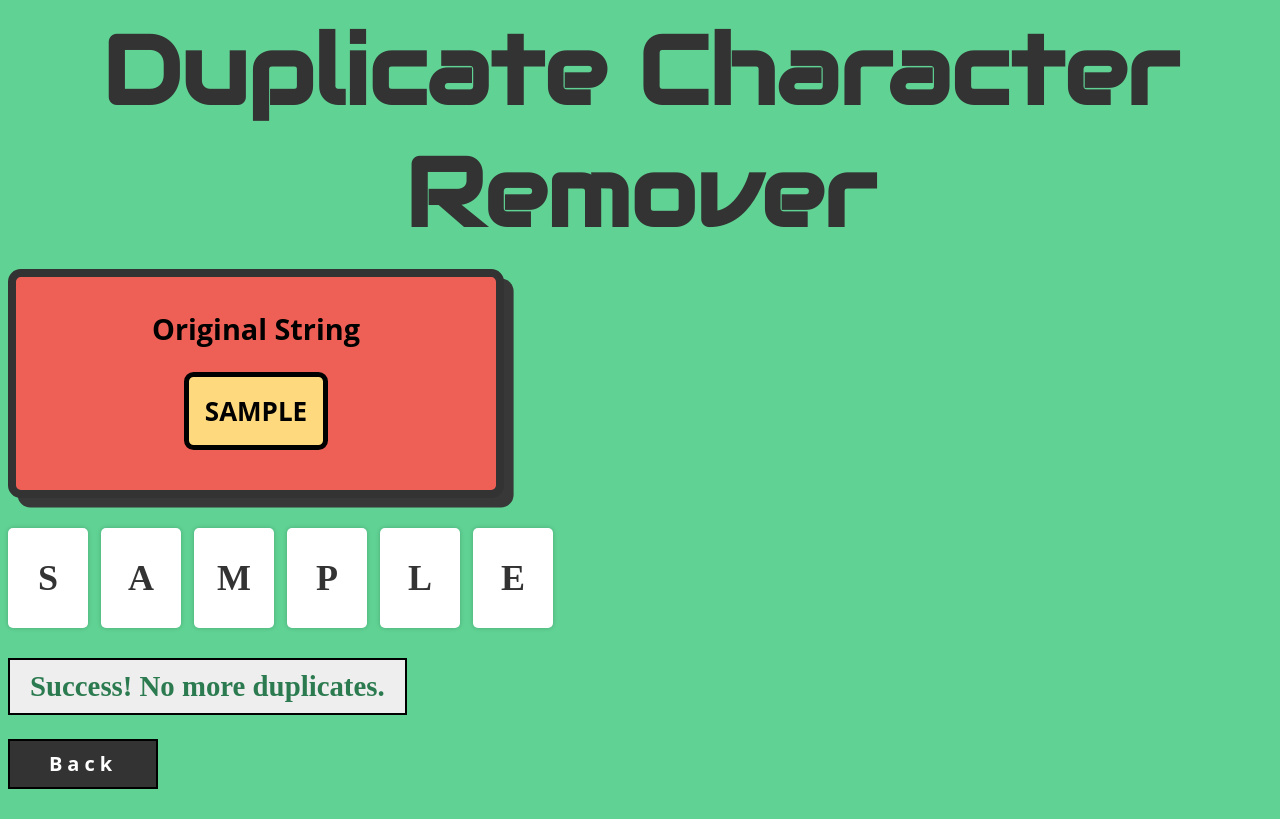
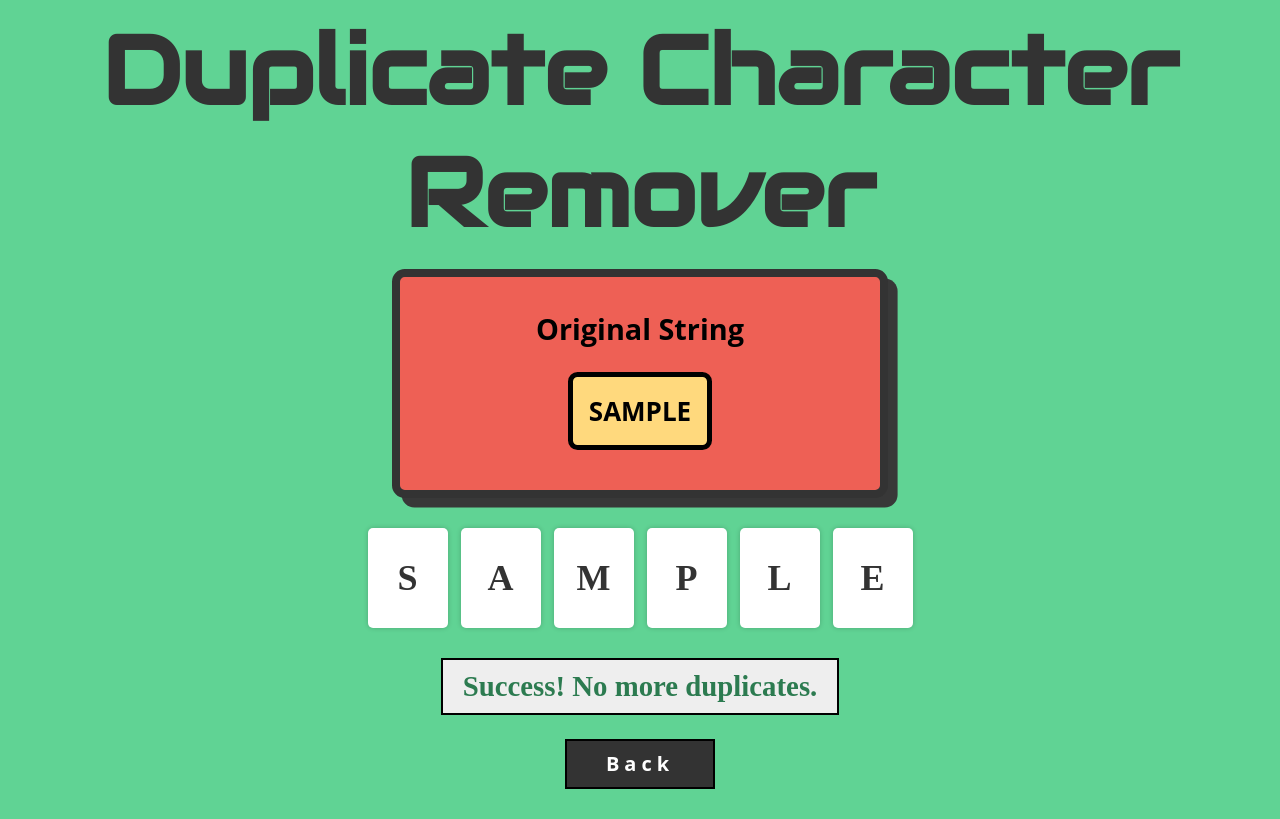
Before and after one commit to JasonDsouza212/Duplicate_character_remover, a React (Create React App) app: page / in a window 1280 px wide. Both pictures are taken after typing "Sample" into the empty fields and a click on the button "Submit". Built offline with nearby package versions, Linux system fonts and the light colour scheme.

Commit message:
new UI and alignment

```diff
--- a/src/App.js
+++ b/src/App.js
@@ -7,6 +7,7 @@ function App() {
   const [resultString, setResultString] = useState('');
   const [originalString, setOriginalString] = useState('');
 
+// To submit the input and save
 const handleSubmit = (event) => {
   event.preventDefault();
   if (inputValue.trim() === '') {
@@ -18,10 +19,12 @@ const handleSubmit = (event) => {
   }
 };
 
+// To save the input value in inputValue
 const handleInputChange = (event) => {
   setInputValue(event.target.value);
 };
 
+// This function deletes the same character,
 const handleDeleteChar = (charToDelete,index) => {
   console.log(index+" this is the index")
       let ans="";
@@ -35,6 +38,7 @@ const handleDeleteChar = (charToDelete,index) => {
   setStringToEdit(ans);
 };
 
+// The card is designed here
 const renderString = (stringToRender) => {
   stringToRender = stringToRender.replace(/\s+/g, ' ').trim()
   const charCounts = {};
@@ -80,6 +84,7 @@ const renderString = (stringToRender) => {
   );
 };
 
+// sets all values to empty
   const handleGoBack = () => {
     setStringToEdit('');
     setResultString('');
@@ -89,8 +94,9 @@ const renderString = (stringToRender) => {
   return (
     <div className="app">
       {stringToEdit ? (
+        <div>
+          <h1 class="large rise">Duplicate Character Remover</h1>
           <div className='middle'>
-          <h1 class="large rise">Duplicate Character Remover</h1>
             <article class="cta">
               <div class="cta__text-column">
                 <h2>Original String </h2>
@@ -111,6 +117,7 @@ const renderString = (stringToRender) => {
             <button className="back-button btn" onClick={handleGoBack}>
               Back
             </button>
+          </div>
         </div>
       ) : (
         <form className="input-form" onSubmit={handleSubmit}>
--- a/src/index.css
+++ b/src/index.css
@@ -23,7 +23,9 @@ html {
 h1, h2, h3 {
   margin-top: 0;
 }
-
+h2 {
+  font-size: 1.8rem;
+}
 .input-form {
   display: flex;
   flex-direction: column;
@@ -54,6 +56,9 @@ input {
   display: flex;
   flex-wrap: wrap;
   gap: 13px;
+  align-items: center;
+  align-content: space-around;
+  justify-content: center;
 }
 
 .char-card {
@@ -115,12 +120,22 @@ input {
   display: inline-block;
 }
 
+.middle{
+  text-align: center;
+  display: flex;
+  align-content: flex-end;
+  flex-direction: column;
+  justify-content: flex-start;
+  align-items: center;
+}
+
 .cta {
   font-family: "Open Sans", sans-serif;
   --shadowColor: 187 60% 40%;
   display: flex;
   flex-wrap: wrap;
   background: #ee6055;
+  min-width: 30rem;
   max-width: 30rem;
   width: 100%;
   box-shadow: 0.60rem 0.60rem 0 #383838;
@@ -165,6 +180,7 @@ input {
   box-shadow: 0px 0px 0px rgba(0,0,0,0.4);
   transition: 500ms;
   color: white;
+  margin-bottom: 30px;
 }
 
 .btn:hover {
@@ -220,8 +236,10 @@ input {
   right: 3px;
   }
   .cta{
+    min-width: 22rem;
     max-width: 22rem;
   }
+
 }
 
 @media only screen and (max-width: 768px) {
@@ -244,10 +262,8 @@ input {
   .large{
     font-size: 2rem;
   }
-}
-
-@media (min-width: 50em) {
-  h2 {
-    font-size: 1.8rem;
+  .cta{
+    min-width: 22rem;
+    max-width: 22rem;
   }
 }
```
Lines whose indentation alone changed are shown as unchanged.
